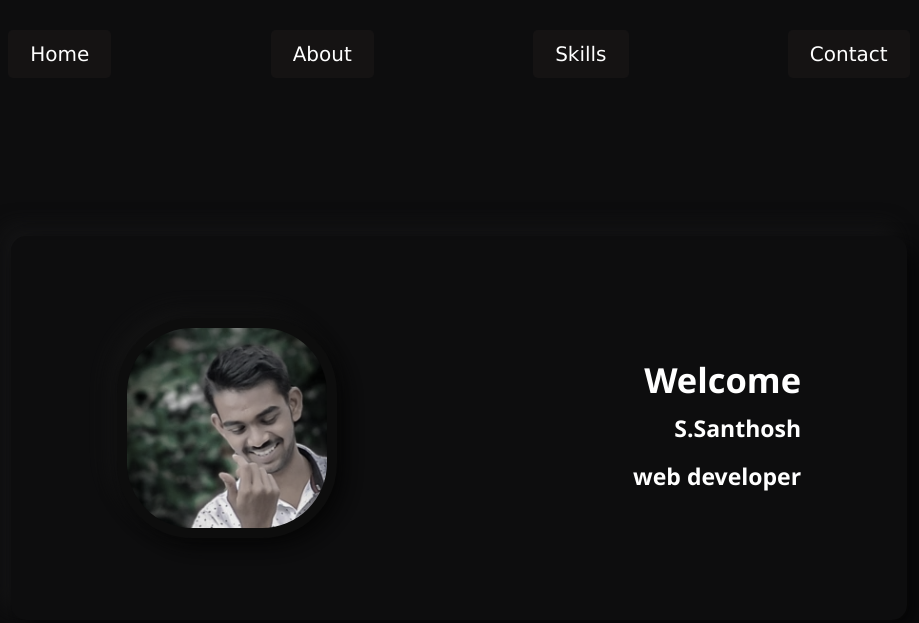
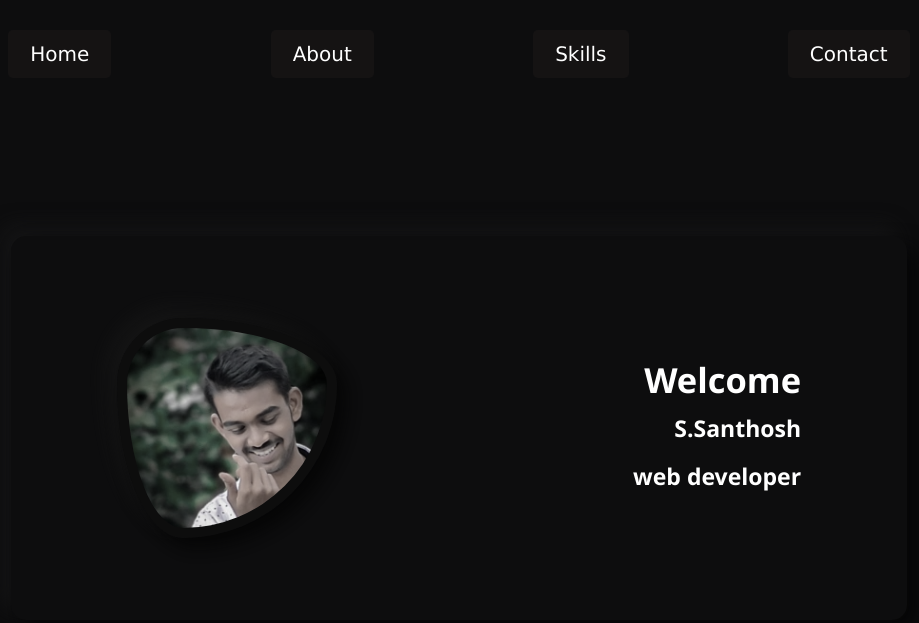
Before and after one commit to Santhosh1933/DarkWeb, a plain HTML site: page index.html in a window 1280 px wide. Shown: the top 623 px of the page, without its empty margins (181-1100 px from the left). Drawn offline with Linux system fonts and the light colour scheme.

Commit message:
Update style.css

```diff
--- a/assets/css/style.css
+++ b/assets/css/style.css
@@ -70,12 +70,9 @@ ul {
     height: 200px;
     object-fit: cover;
     border: 10px solid #0d0d0e;
- -webkit-border-radius: 75px;
-border-radius: 75px;
-background: #0d0d0e;
--webkit-box-shadow: 8px 8px 23px #050506, -8px -8px 23px #151516;
-box-shadow: 8px 8px 23px #050506, -8px -8px 23px #151516;
-transition: 600ms;
+transition: 600ms;border-radius: 30% 70% 70% 30%/30% 30% 70% 70%;
+box-shadow: 10px 10px 20px #050506, -10px -10px 20px #151516;
+
     filter: grayscale(80%);
 }
 
```
